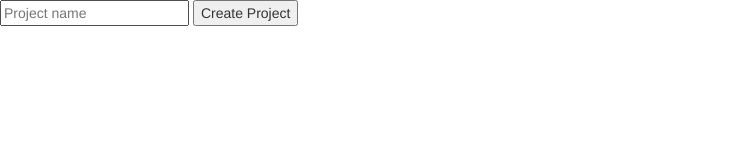
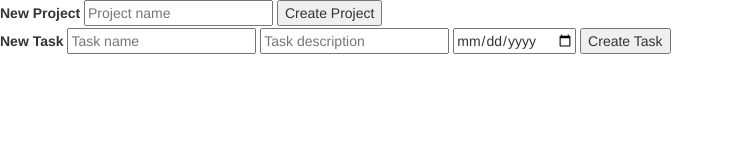
Before and after one commit to realisticattorney/to-doList, a website built with webpack: page dist/index.html in a window 1280 px wide. Shown: the whole page, without its empty margins (0-734 px from the left). Built offline with nearby package versions, Linux system fonts and the light colour scheme.

Commit message:
Add form for tasks

```diff
--- a/dist/index.html
+++ b/dist/index.html
@@ -12,8 +12,20 @@
 
       </div>
       <div>
+        <label>New Project</label>
         <input placeholder="Project name" id="new-project" class="projectName">
         <button type="button" id="project-btn">Create Project</button>
+      </div>
+      <div id='tasks-container'>
+
+      </div>
+
+      <div>
+        <label>New Task</label>
+        <input placeholder='Task name' id='task-name' class='taskName'>
+        <input placeholder='Task description' id='task-desc' class='taskDesc'>
+        <input type='date' id='task-date' class='taskDate'>
+        <button type='button' id='task-btn'>Create Task</button>
       </div>
     </div>
 
```
